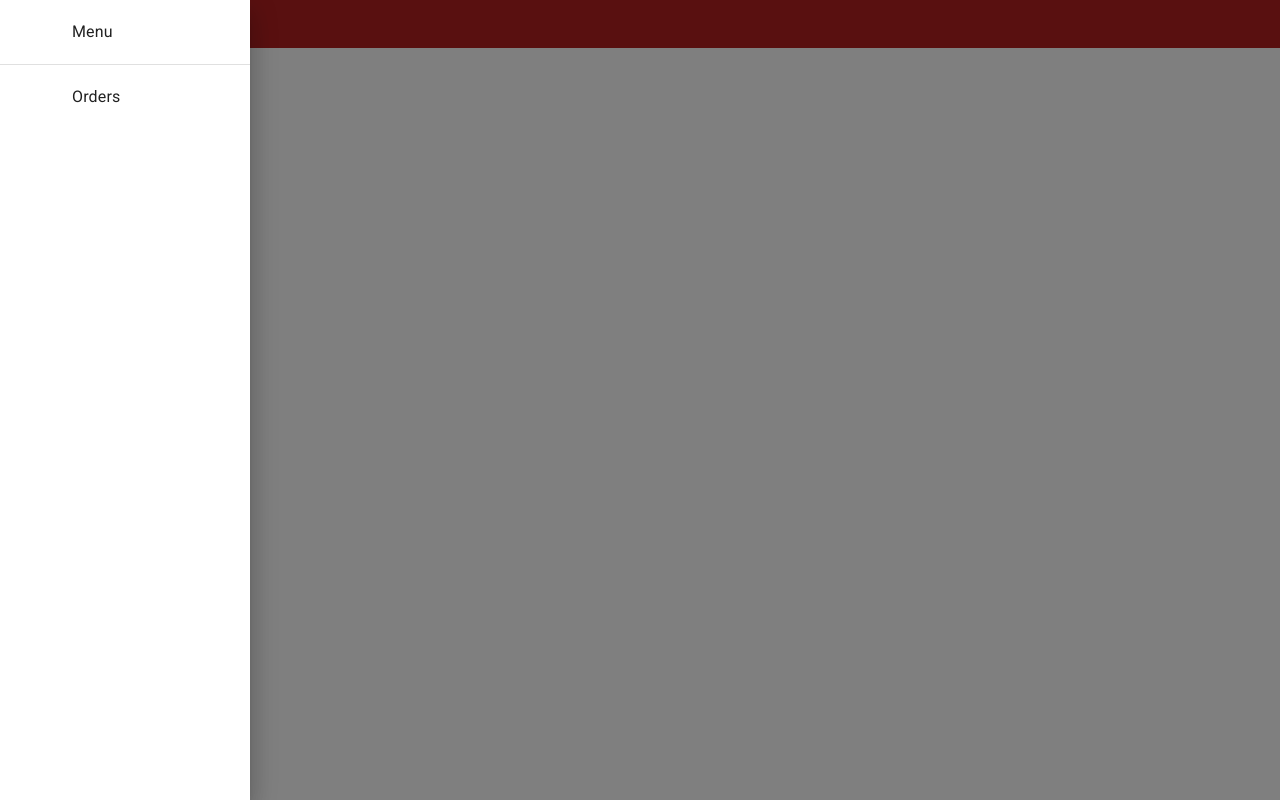
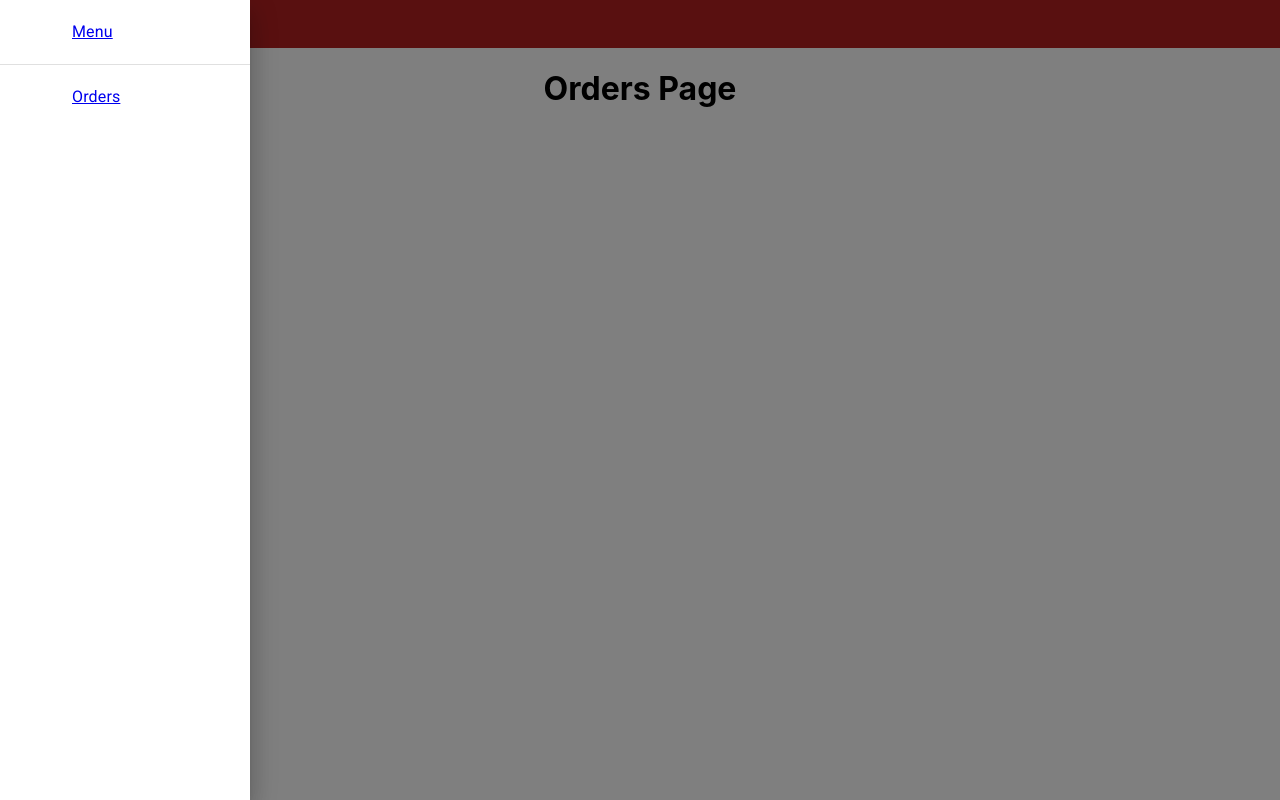
Before and after one commit to zyad-youssef/U-DASH, a React (Create React App) app in the folder u-dash-ui/: page /orders in a window 1280 px wide. Both pictures are taken after a click on the button "open drawer". Built offline with nearby package versions, Linux system fonts and the light colour scheme.

Commit message:
added routing for orders and menu

```diff
--- a/u-dash-ui/package.json
+++ b/u-dash-ui/package.json
@@ -5,12 +5,14 @@
   "dependencies": {
     "@material-ui/core": "^4.12.3",
     "@material-ui/icons": "^4.11.2",
+    "@mui/material": "^5.5.3",
     "@testing-library/jest-dom": "^5.16.2",
     "@testing-library/react": "^12.1.4",
     "@testing-library/user-event": "^13.5.0",
     "react": "^17.0.2",
     "react-dom": "^17.0.2",
-    "react-scripts": "5.0.0",
+    "react-router-dom": "^6.3.0",
+    "react-scripts": "^2.1.3",
     "react-switch": "^6.0.0",
     "web-vitals": "^2.1.4"
   },
--- a/u-dash-ui/src/App.js
+++ b/u-dash-ui/src/App.js
@@ -1,14 +1,30 @@
 import './App.css';
+import React from "react";
 import Message from './components/Messages';
 import Header from './components/Header';
-import { BrowserRouter, Route, Routes } from 'react-router-dom';
 import MenuPage from './components/Menu';
+import {
+  BrowserRouter as Router,
+  Routes,
+  Route,
+} from "react-router-dom";
+
+import Menu from './components/Menu';
+
+import Orders from './components/Orders'
 
 function App() {
   return (
-      <div className="App">
-        <Header> </Header>
-      </div>
+    <div className="App">
+      <Header> </Header>
+      <Router>
+        <Routes>
+          <Route path="/menu" element={<Menu />} />
+          <Route path="/orders" element={<Orders />} />
+        </Routes>
+      </Router>
+    </div>
+
   );
 }
 
--- a/u-dash-ui/src/components/Menu.jsx
+++ b/u-dash-ui/src/components/Menu.jsx
@@ -2,9 +2,11 @@ import React from "react";
 
 function Menu()
 {
+    return (
     <div>
         <h1> This is the home page</h1>
     </div>
+    )
 }
 
 export default Menu;
--- /dev/null
+++ b/u-dash-ui/src/components/Orders.jsx
@@ -0,0 +1,11 @@
+import React from "react";
+
+function Orders() {
+  return (
+    <div>
+      <h1>Orders Page</h1>
+    </div>
+  );
+};
+
+export default Orders;
--- a/u-dash-ui/src/components/drawer.jsx
+++ b/u-dash-ui/src/components/drawer.jsx
@@ -3,21 +3,27 @@ import { Typography, Box, List, ListItem, ListItemIcon, Divider, Button, Drawer,
 import IconButton from '@material-ui/core/IconButton';
 import MenuIcon from '@material-ui/icons/Menu';
 import logo from './ulogo.png';
-import { Route, Routes, Link } from "react-router-dom";
-import Menu from './Menu';
+import {
+    BrowserRouter as Router,
+    Routes,
+    Route,
+    Redirect,
+    Link,
+} from "react-router-dom";
+
 
 export default function TemporaryDrawer() {
     const [state, setState] = React.useState({
         left: false
     });
 
-    let routes = (
-        <Routes>
-            <Route exact path="/">
-                <Menu />
-            </Route>
-        </Routes>
-    );
+    // let routes = (
+    //     <Routes>
+    //         <Route exact path="/">
+    //             <Menu />
+    //         </Route>
+    //     </Routes>
+    // );
 
     const AdapterLink = React.forwardRef((props, ref) => (
         <Link innerRef={ref} {...props} />
@@ -32,6 +38,7 @@ export default function TemporaryDrawer() {
     };
 
     const list = (anchor) => (
+        <Router>
             <Box
                 sx={{ width: anchor === 'top' || anchor === 'bottom' ? 'auto' : 250 }}
                 role="presentation"
@@ -39,6 +46,7 @@ export default function TemporaryDrawer() {
                 onKeyDown={toggleDrawer(anchor, false)}
             >
                 <List>
+                    <Link to="menu">
                         {['Menu'].map((text, index) => (
                             <ListItem button key={"Menu"}>
                                 <ListItemIcon>
@@ -46,16 +54,20 @@ export default function TemporaryDrawer() {
                                 <ListItemText primary={text} />
                             </ListItem>
                         ))}
+                    </Link>
                 </List>
                 <Divider />
                 <List>
+                    <Link to="orders">
                         <ListItem button key={"Orders"}>
                             <ListItemIcon>
                             </ListItemIcon>
-                    <ListItemText primary={"Orders"}/>
+                            <ListItemText primary={"Orders"} />
                         </ListItem>
+                    </Link>
                 </List>
             </Box>
+        </Router>
     );
 
     return (
@@ -83,6 +95,7 @@ export default function TemporaryDrawer() {
                         {list(anchor)}
                     </Drawer>
                 </React.Fragment>
+
             ))}
         </div>
     );
```
Also changed, not shown: 1 other file (tests, documents, lock files or other folders). Lines whose indentation alone changed are shown as unchanged.
